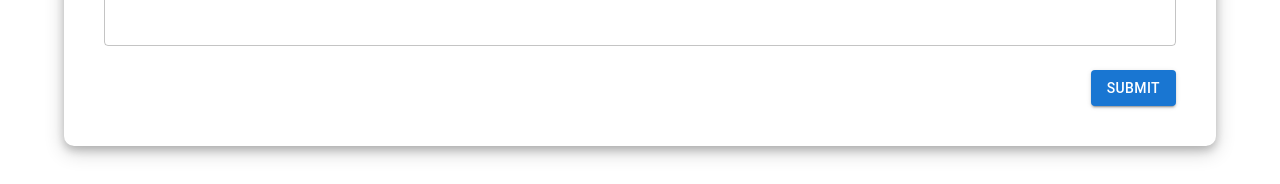
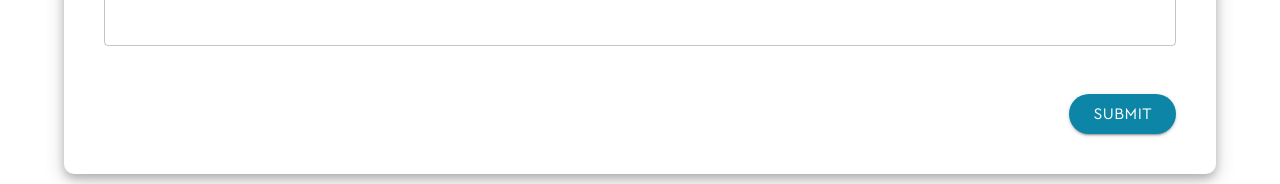
Before and after one commit to jfu00001/cmp1, a React (Create React App) app: page /#/contactus in a window 1280 px wide. Shown: the part 551-735 px from the top of the page. Built offline with nearby package versions, Linux system fonts and the light colour scheme.

Commit message:
minor fixes

```diff
--- a/src/pages/contactus/contactus.js
+++ b/src/pages/contactus/contactus.js
@@ -1,3 +1,5 @@
+/** @jsxImportSource @emotion/react */
+import { css } from "@emotion/react";
 import * as React from "react";
 import { Container, Box, TextField, Typography, Button } from "@mui/material";
 import { useTranslation } from "react-i18next";
@@ -105,7 +107,23 @@ const ContactUs = () => {
           />
         </Box>
         <Box sx={{ mt: 3, display: "flex", justifyContent: "flex-end" }}>
-          <Button type="submit" variant="contained">
+          <Button
+            css={css`
+              margin-top: 24px;
+              padding: 8px 24px;
+              border-radius: var(--radius-lg-max-circle, 100px);
+              background-color: var(--Brand-colors-deep_blue, #0c85a7);
+              color: var(--color-typography-on-color---white, #fff);
+              font: 16px/150% CeraPro-Regular;
+
+              @media (max-width: 991px) {
+                padding: 10px 20px;
+                margin-bottom: 15px;
+              }
+            `}
+            type="submit"
+            variant="contained"
+          >
             {t("contact-us.submit")}
           </Button>
         </Box>
```
